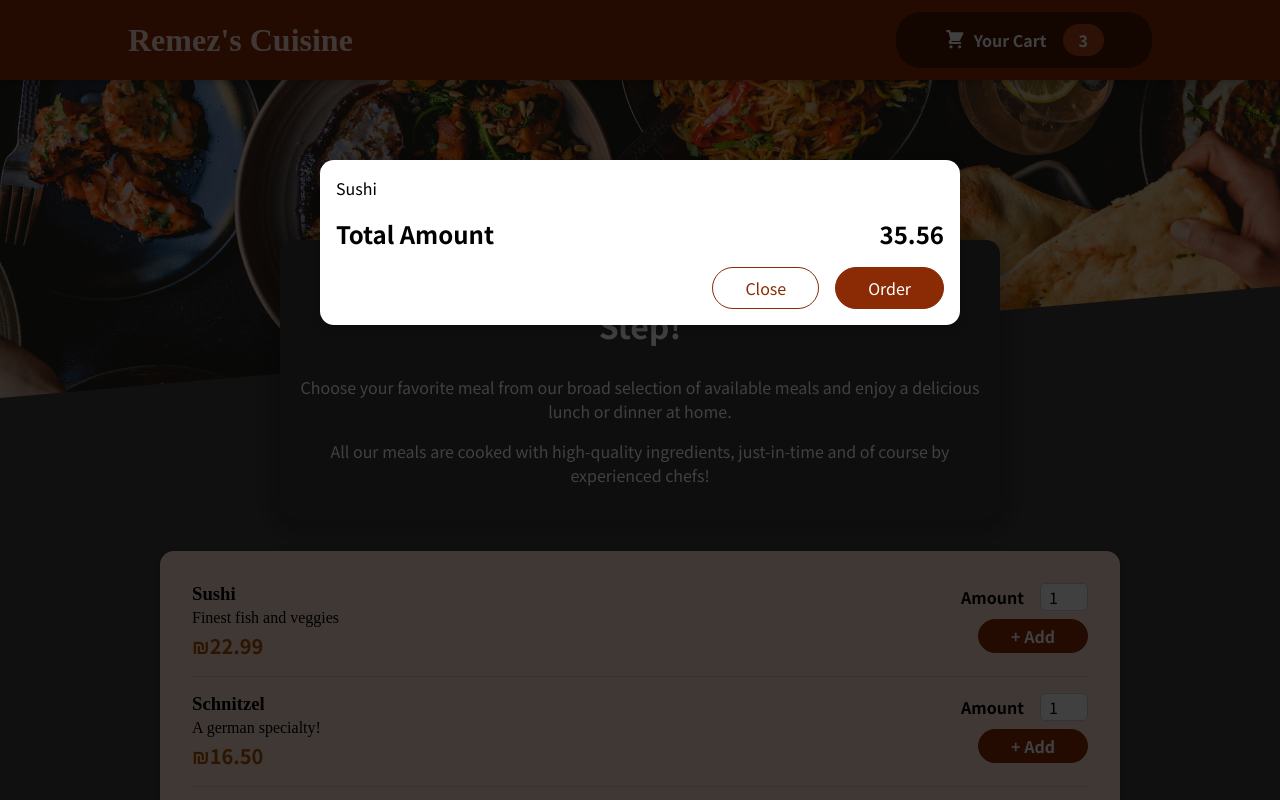
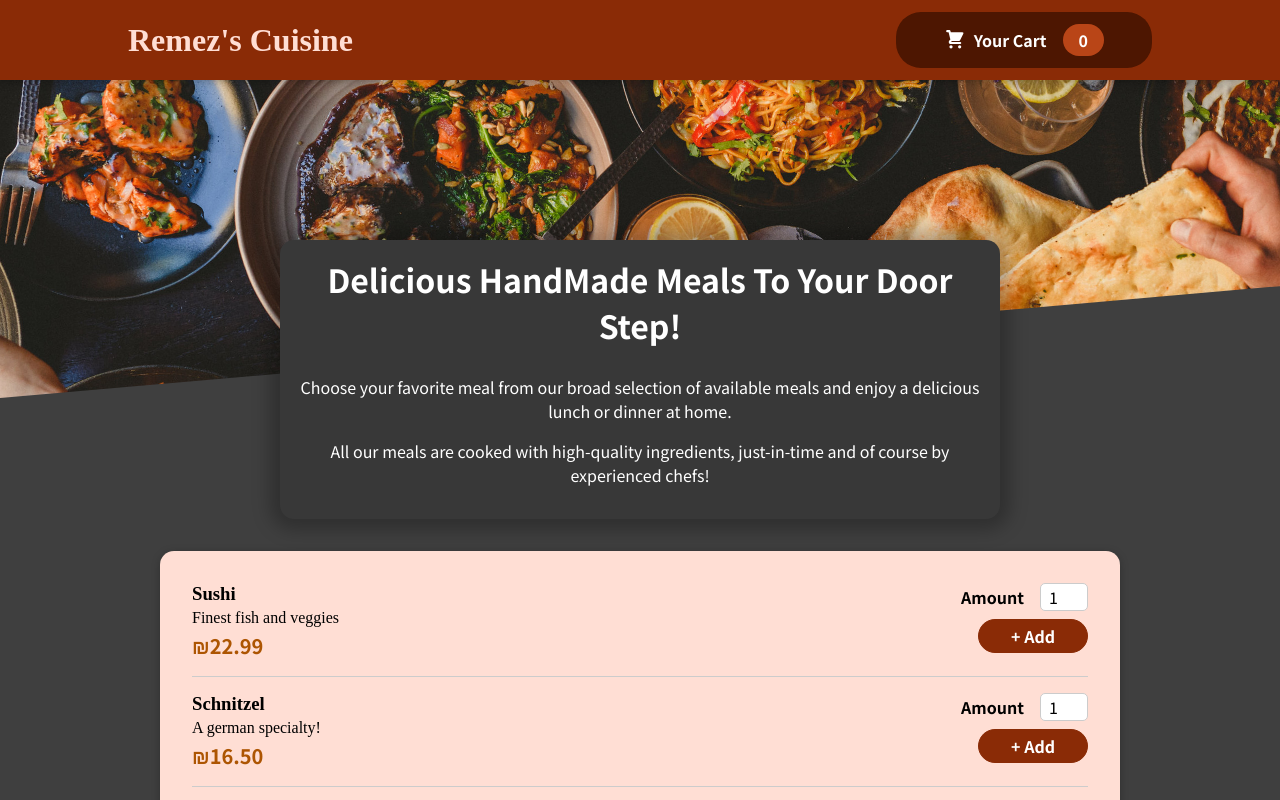
Before and after one commit to Remez19/React_Course, a React (Create React App) app: page / in a window 1280 px wide. Shown: the top 800 px of the page. Built offline with nearby package versions, Linux system fonts and the light colour scheme.

Commit message:
Lecture_144_COMPLETE

```diff
--- a/src/App.js
+++ b/src/App.js
@@ -1,16 +1,25 @@
-import React from "react";
+import React, { useState } from "react";
 import Header from "./components/Layout/Header";
 import Meals from "./components/Meals/Meals";
 import Cart from "./components/Cart/Cart";
+import CartProvider from "./store/cart-provider";
 function App() {
+  const [cartVisability, setCartVisability] = useState(false);
+
+  const cartVisabilityHandler = () => {
+    setCartVisability((prevState) => {
+      return !prevState;
+    });
+  };
+
   return (
-    <React.Fragment>
-      <Cart />
-      <Header></Header>
+    <CartProvider>
+      {cartVisability && <Cart onClick={cartVisabilityHandler} />}
+      <Header onClick={cartVisabilityHandler}></Header>
       <main>
         <Meals></Meals>
       </main>
-    </React.Fragment>
+    </CartProvider>
   );
 }
 
--- a/src/components/Cart/Cart.js
+++ b/src/components/Cart/Cart.js
@@ -4,19 +4,21 @@ const Cart = (props) => {
   const cartItems = (
     <ul className={styles["cart-items"]}>
       {[{ id: "x1", name: "Sushi", amount: "2", price: 12.99 }].map((item) => (
-        <li>{item.name}</li>
+        <li key={item.id}>{item.name}</li>
       ))}
     </ul>
   );
   return (
-    <Modal>
+    <Modal onClick={props.onClick}>
       {cartItems}
       <div className={styles.total}>
         <span>Total Amount</span>
         <span>35.56</span>
       </div>
       <div className={styles.actions}>
-        <button className={styles["button--alt"]}>Close</button>
+        <button className={styles["button--alt"]} onClick={props.onClick}>
+          Close
+        </button>
         <button className={styles.button}>Order</button>
       </div>
     </Modal>
--- a/src/components/Layout/Header.js
+++ b/src/components/Layout/Header.js
@@ -7,7 +7,7 @@ const Header = (props) => {
     <React.Fragment>
       <header className={styles.header}>
         <h1>Remez's Cuisine</h1>
-        <HeaderCartButton />
+        <HeaderCartButton onClick={props.onClick} />
       </header>
       <div className={styles.main_image}>
         <img src={MealImg} alt="Delicious Food!"></img>
--- a/src/components/Layout/HeaderCartButton.js
+++ b/src/components/Layout/HeaderCartButton.js
@@ -1,13 +1,19 @@
 import styles from "./HeaderCartButton.module.css";
 import CartIcon from "../Cart/CartIcon";
+import { useContext } from "react";
+import CartContext from "../../store/cart-context";
 const HeaderCartButton = (props) => {
+  const context = useContext(CartContext);
+  const totalCartItems = context.items.reduce((currNum, item) => {
+    return currNum + item.amount;
+  }, 0);
   return (
-    <button className={styles.button}>
+    <button className={styles.button} onClick={props.onClick}>
       <span className={styles.icon}>
         <CartIcon />
       </span>
       <span>Your Cart </span>
-      <span className={styles.badge}>3</span>
+      <span className={styles.badge}>{totalCartItems}</span>
     </button>
   );
 };
--- a/src/components/UI_COMPONENTS/Modal.js
+++ b/src/components/UI_COMPONENTS/Modal.js
@@ -3,7 +3,7 @@ import styles from "./Modal.module.css";
 import ReactDOM from "react-dom";
 
 const Backdrop = (props) => {
-  return <div className={styles.backdrop}></div>;
+  return <div onClick={props.onClick} className={styles.backdrop}></div>;
 };
 
 const ModalOverlay = (props) => {
@@ -19,7 +19,10 @@ const portalLocation = document.getElementById("overlays");
 const Modal = (props) => {
   return (
     <React.Fragment>
-      {ReactDOM.createPortal(<Backdrop />, portalLocation)}
+      {ReactDOM.createPortal(
+        <Backdrop onClick={props.onClick} />,
+        portalLocation
+      )}
       {ReactDOM.createPortal(
         <ModalOverlay>{props.children}</ModalOverlay>,
         portalLocation
--- /dev/null
+++ b/src/store/cart-context.js
@@ -0,0 +1,9 @@
+import React from "react";
+
+const CartContext = React.createContext({
+  items: [],
+  totalAmount: 0,
+  addItem: (item) => {},
+  remItem: (item_id) => {},
+});
+export default CartContext;
--- /dev/null
+++ b/src/store/cart-provider.js
@@ -0,0 +1,46 @@
+import CartContext from "./cart-context";
+import React, { useReducer } from "react";
+
+const defaultCartState = {
+  items: [],
+  totalAmount: 0,
+};
+
+const cartReducer = (state, action) => {
+  if (action.type === "ADD_ITEM") {
+    const updatedItems = state.items.concat(action.value);
+    const updatedAmount =
+      state.totalAmount + action.item.price * action.item.amount;
+    return {
+      items: updatedItems,
+      totalAmount: updatedAmount,
+    };
+  } else {
+  }
+  return defaultCartState;
+};
+
+const CartProvider = (props) => {
+  const [cartState, dispacthCartAction] = useReducer(
+    cartReducer,
+    defaultCartState
+  );
+  const addItemToCartHandler = (item) => {
+    dispacthCartAction({ type: "ADD_ITEM", value: item });
+  };
+  const remItemFromCartHandler = (item_id) => {
+    dispacthCartAction({ type: "REM_ITEM", value: item_id });
+  };
+  const cartContext = {
+    items: cartState.items,
+    totalAmount: cartState.totalAmount,
+    addItem: addItemToCartHandler,
+    remItem: remItemFromCartHandler,
+  };
+  return (
+    <CartContext.Provider value={cartContext}>
+      {props.children}
+    </CartContext.Provider>
+  );
+};
+export default CartProvider;
```
